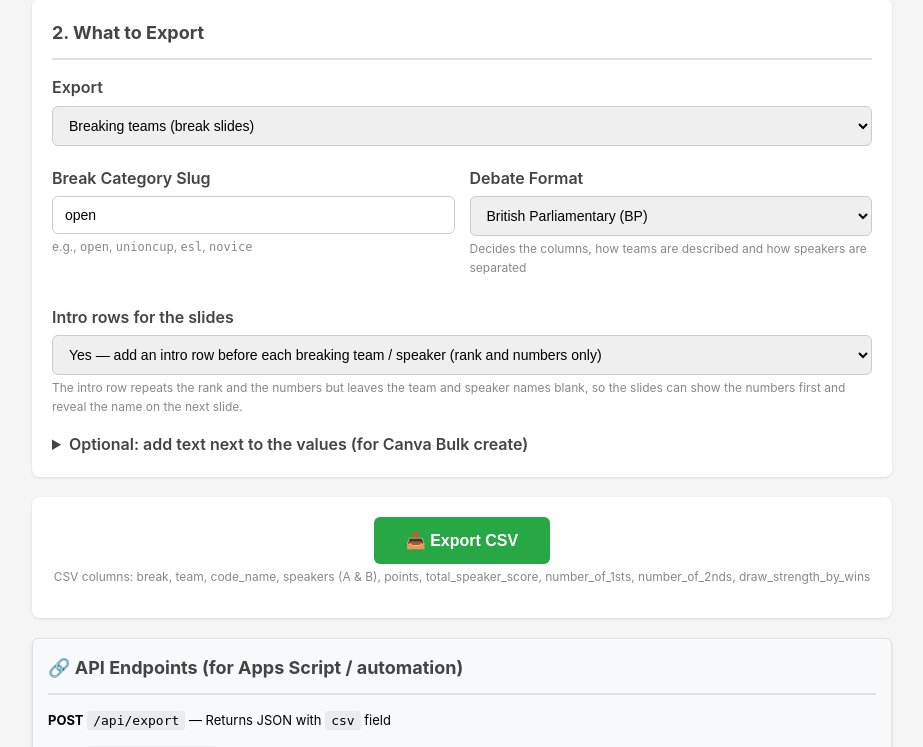
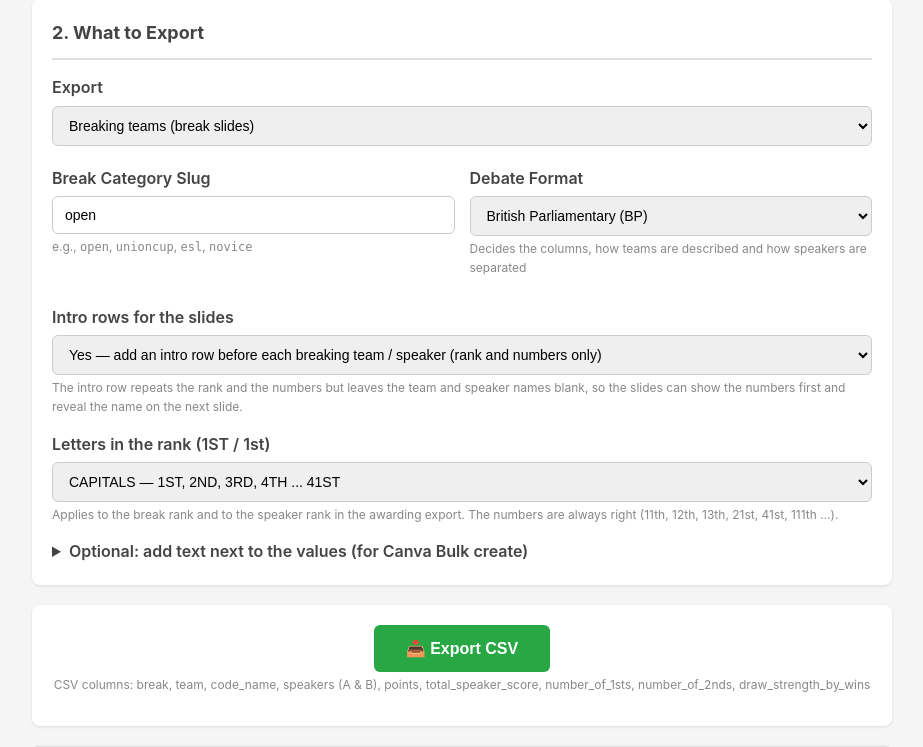
Before and after one commit to rudimentary883/exporterv1, a Flask app: page / in a window 1280 px wide. Shown: the part 540-1287 px from the top of the page, without its empty margins (178-1101 px from the left). Run offline with Flask 3, Linux system fonts and the light colour scheme.

Commit message:
Add ordinal case selection and suffix options

```diff
--- a/templates/index.html
+++ b/templates/index.html
@@ -195,6 +195,13 @@
             </select>
             <p class="hint">The intro row repeats the rank and the numbers but leaves the team and speaker names blank, so the slides can show the numbers first and reveal the name on the next slide.</p>
 
+            <label for="ordinal_case">Letters in the rank (1ST / 1st)</label>
+            <select name="ordinal_case" id="ordinal_case">
+                <option value="upper" selected>CAPITALS &mdash; 1ST, 2ND, 3RD, 4TH ... 41ST</option>
+                <option value="lower">Small letters &mdash; 1st, 2nd, 3rd, 4th ... 41st</option>
+            </select>
+            <p class="hint">Applies to the break rank and to the speaker rank in the awarding export. The numbers are always right (11th, 12th, 13th, 21st, 41st, 111th ...).</p>
+
             <details style="margin-top:15px;">
                 <summary style="cursor:pointer;font-weight:600;color:#444;">Optional: add text next to the values (for Canva Bulk create)</summary>
                 <p class="hint" style="margin-top:8px;">
@@ -215,6 +222,11 @@
                     <label for="suffix_score">After the speaker score (BP, 3v3: total speaker score &middot; WSDC: average total speaker score)</label>
                     <input type="text" name="suffix_score" id="suffix_score" placeholder="Speaker Points">
                     <p class="hint">1125 &rarr; <code>1125 Speaker Points</code></p>
+                </div>
+                <div id="suffix_rank_group" style="display:none;">
+                    <label for="suffix_rank">After the speaker rank (awarding slides)</label>
+                    <input type="text" name="suffix_rank" id="suffix_rank" placeholder="BEST EFL SPEAKER">
+                    <p class="hint">2ND &rarr; <code>2ND BEST EFL SPEAKER</code></p>
                 </div>
                 <div id="suffix_average_group" style="display:none;">
                     <label for="suffix_average">After the average (awarding slides)</label>
@@ -250,7 +262,9 @@
   "suffix_break": "OPEN BREAKING TEAM",   // optional text added inside the cells (all four optional):
   "suffix_points": "Team Points",         //   points / wins
   "suffix_score": "Speaker Points",       //   total speaker score / average total speaker score
-  "suffix_average": "average speaks"      //   awards: the average
+  "suffix_rank": "BEST EFL SPEAKER",      //   awards: the rank ("2ND BEST EFL SPEAKER")
+  "suffix_average": "average speaks",     //   awards: the average
+  "ordinal_case": "upper"                 // "upper" (1ST) or "lower" (1st)
 }</pre>
         <p class="hint"><code>intro_rows</code> is optional (default <code>true</code>); send <code>false</code> for one row each. For <code>"export_type": "awards"</code> the columns are <code>rank, speaker, team, average</code> and <code>category_slug</code> is not needed. In the break file the Break column holds the break rank, or the remark (Capped, Ineligible, Reserve, Withdrawn) of a team that is not breaking.</p>
     </div>
@@ -275,6 +289,7 @@
             for (const id of ['suffix_break_group', 'suffix_points_group', 'suffix_score_group']) {
                 document.getElementById(id).style.display = awards ? 'none' : '';
             }
+            document.getElementById('suffix_rank_group').style.display = awards ? '' : 'none';
             document.getElementById('suffix_average_group').style.display = awards ? '' : 'none';
             updateColumnsHint();
         }
```
